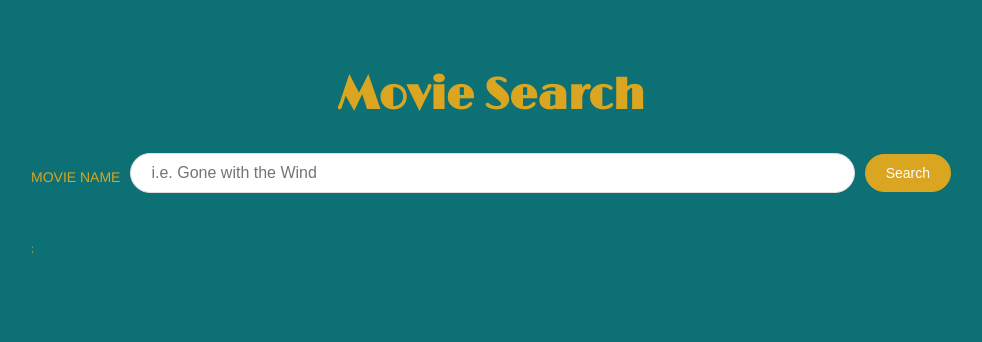
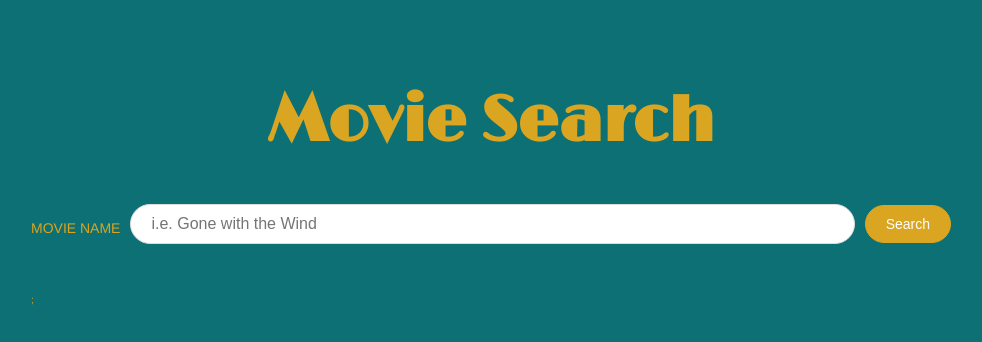
Before and after one commit to mariecreel/movie-db-react, a React (Create React App) app: page / in a window 1280 px wide. Shown: the top 342 px of the page, without its empty margins (149-1131 px from the left). Built offline with nearby package versions, Linux system fonts and the light colour scheme.

Commit message:
change size of page title

```diff
--- a/src/index.css
+++ b/src/index.css
@@ -29,7 +29,7 @@ small {
 }
 
 .title{
-  font-size: 4.4rem;
+  font-size: 6.4rem;
   text-align:center;
   font-family: 'Limelight', cursive;
 }
```
